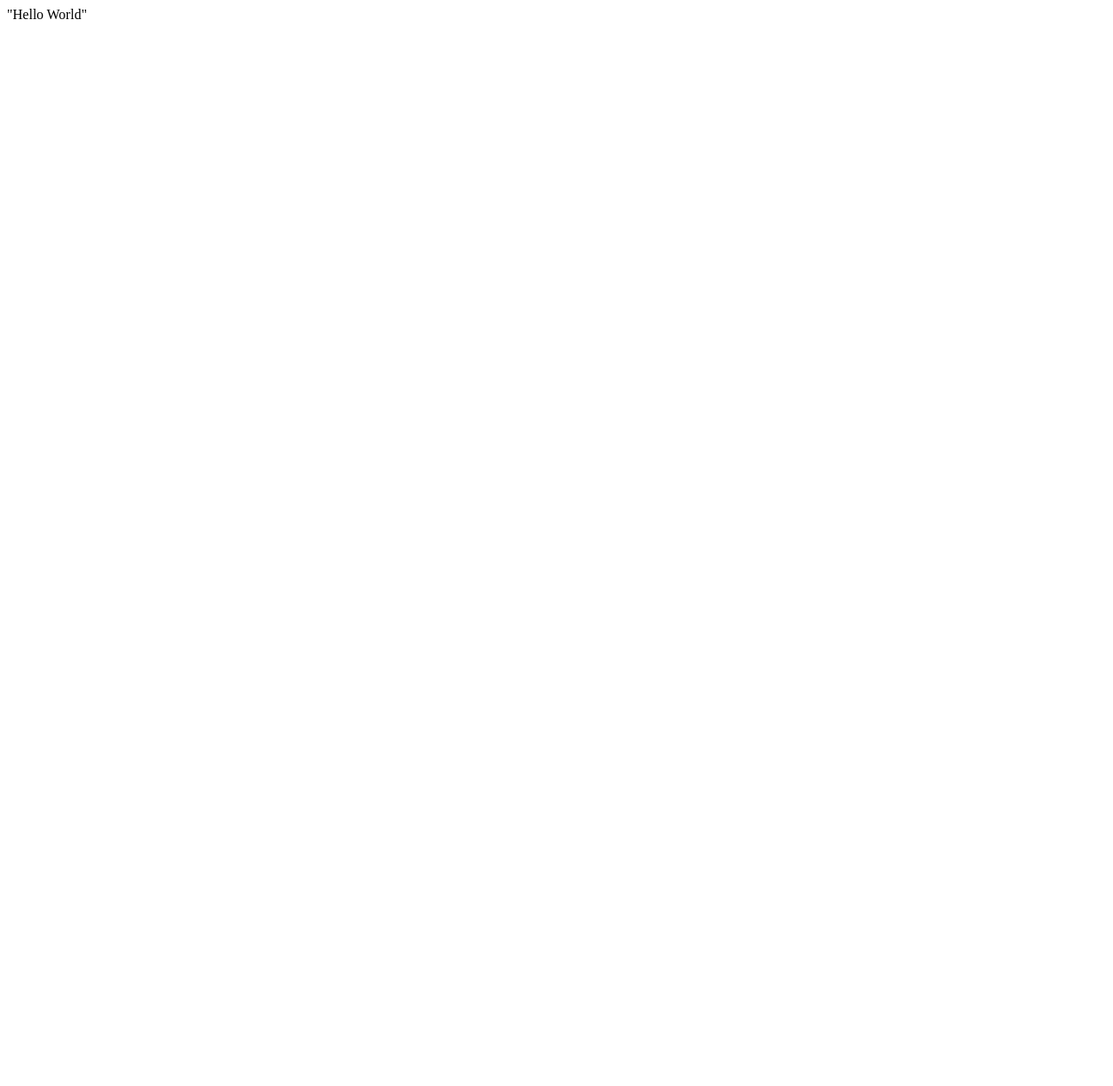
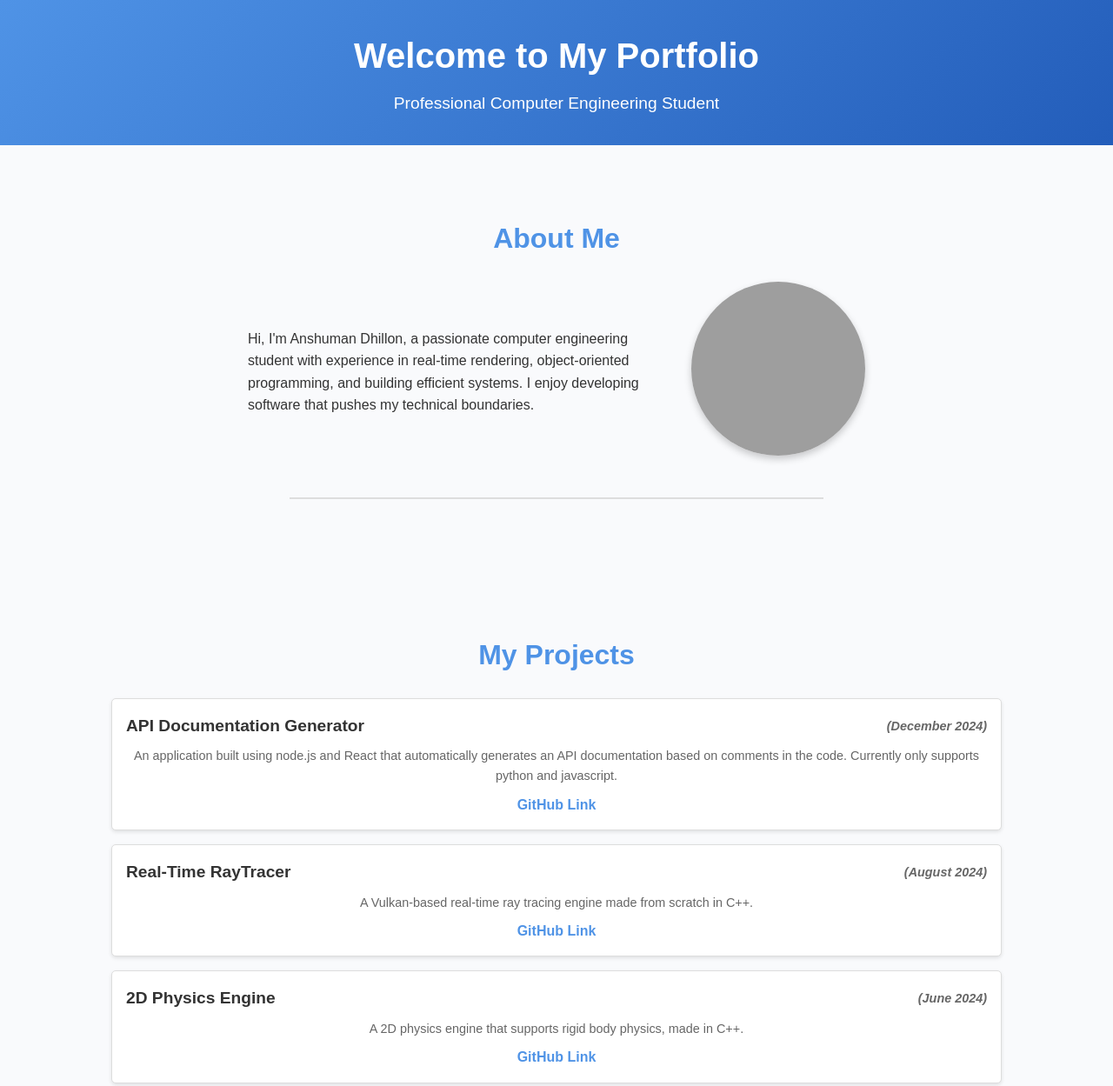
Before and after one commit to Anshuman-Dhillon/Anshuman-Dhillon.github.io, a plain HTML site: page index.html in a window 1280 px wide. Shown: the top 1249 px of the page at 87% size. Before the commit the page ends 800 px from the top, so only its background shows below. Drawn offline with Linux system fonts and the light colour scheme; grey boxes are pictures that could not be loaded.

Commit message:
Initial commit

```diff
--- a/index.html
+++ b/index.html
@@ -1 +1,81 @@
-"Hello World"
+<!DOCTYPE html>
+<html lang="en">
+<head>
+    <meta charset="UTF-8">
+    <meta name="viewport" content="width=device-width, initial-scale=1.0">
+    <title>My Portfolio</title>
+    <link rel="stylesheet" href="styles.css">
+</head>
+<body>
+    <!-- Home Section -->
+    <header>
+        <h1>Welcome to My Portfolio</h1>
+        <h2>Professional Computer Engineering Student</h2>
+    </header>
+
+    <!-- About Me Section -->
+    <section id="about">
+        <h2>About Me</h2>
+        <div class="about-container">
+            <div class="about-text">
+                <p>
+                    Hi, I'm Anshuman Dhillon, a passionate computer engineering student with experience in real-time rendering, object-oriented programming, and building efficient systems. I enjoy developing software that pushes my technical boundaries.
+                </p>
+            </div>
+            <div class="about-image">
+                <img src="https://media.licdn.com/dms/image/v2/D5603AQET1DRW-tm6Cw/profile-displayphoto-shrink_200_200/profile-displayphoto-shrink_200_200/0/1715356485062?e=1741219200&v=beta&t=Gbgob5RZvZBzQ6fOcXXC9GNpfYepkLzbpycvWgfqP4Q" alt="">
+            </div>
+        </div>
+        <hr class="section-divider">
+    </section>
+
+    <!-- Projects Section -->
+    <section id="projects">
+        <h2>My Projects</h2>
+        <div class="project">
+            <h3>
+                API Documentation Generator
+                <span class="project-date">(<em>December 2024</em>)</span>
+            </h3>
+            <p>An application built using node.js and React that automatically generates an API documentation based on comments in the code. Currently only supports python and javascript.</p>
+            <a href="https://github.com/Anshuman-Dhillon/API-Documentation-Generator" target="_blank">GitHub Link</a>
+        </div>
+        <div class="project">
+            <h3>
+                Real-Time RayTracer
+                <span class="project-date">(<em>August 2024</em>)</span>
+            </h3>
+            <p>A Vulkan-based real-time ray tracing engine made from scratch in C++.</p>
+            <a href="https://github.com/Anshuman-Dhillon/Real-Time-RayTracer" target="_blank">GitHub Link</a>
+        </div>
+        <div class="project">
+            <h3>
+                2D Physics Engine
+                <span class="project-date">(<em>June 2024</em>)</span>
+            </h3>
+            <p>A 2D physics engine that supports rigid body physics, made in C++.</p>
+            <a href="https://github.com/Anshuman-Dhillon/DynamixEngine" target="_blank">GitHub Link</a>
+        </div>
+        <div class="project">
+            <h3>
+                Sokoban Game
+                <span class="project-date">(<em>August 2023</em>)</span>
+            </h3>
+            <p>A 2D puzzle game built in Java.</p>
+            <a href="https://github.com/Anshuman-Dhillon/Sokoban" target="_blank">GitHub Link</a>
+        </div>
+        <div class="project">
+            <h3>
+                Beach Cleanup Game
+                <span class="project-date">(<em>July 2020</em>)</span>
+            </h3>
+            <p>A JavaScript game focused on recycling awareness during a hackathon.</p>
+            <a href="https://github.com/NatsRobotics/BeachCleanup" target="_blank">GitHub Link</a>
+        </div>
+    </section>
+
+    <footer>
+        <p>© 2024 [Anshuman Dhillon]</p>
+    </footer>
+</body>
+</html>
--- /dev/null
+++ b/styles.css
@@ -0,0 +1,134 @@
+/* General Reset */
+* {
+    margin: 0;
+    padding: 0;
+    box-sizing: border-box;
+}
+
+/* Body Styling */
+body {
+    font-family: 'Arial', sans-serif;
+    line-height: 1.6;
+    color: #333;
+    background-color: #f9fafc;
+}
+
+/* Header Section */
+header {
+    background: linear-gradient(135deg, #4f93e6, #235dba);
+    color: #fff;
+    text-align: center;
+    padding: 2rem 0;
+}
+
+header h1 {
+    font-size: 2.5rem;
+    margin-bottom: 0.5rem;
+}
+
+header h2 {
+    font-size: 1.2rem;
+    font-weight: lighter;
+}
+
+/* Section Styling */
+section {
+    padding: 2rem 10%;
+    margin: 1.5rem 0;
+}
+
+section h2 {
+    text-align: center;
+    margin-bottom: 1.5rem;
+    font-size: 2rem;
+    color: #4f93e6;
+}
+
+/* About Me Section */
+#about {
+    text-align: center;
+    margin: 50px auto;
+}
+
+.about-container {
+    display: flex;
+    justify-content: center;
+    align-items: center;
+    gap: 30px;
+    margin: 20px auto;
+    max-width: 800px;
+}
+
+.about-text {
+    max-width: 60%;
+    text-align: left;
+    font-size: 1rem;
+    line-height: 1.6;
+}
+
+.about-image img {
+    width: 200px;
+    height: 200px;
+    border-radius: 50%;
+    object-fit: cover;
+    box-shadow: 0 4px 8px rgba(0, 0, 0, 0.2);
+}
+
+.section-divider {
+    margin: 40px auto;
+    width: 60%;
+    border: none;
+    border-top: 2px solid #ddd;
+}
+
+
+/* Projects Section */
+.project {
+    background: #fff;
+    border: 1px solid #ddd;
+    border-radius: 5px;
+    padding: 1rem;
+    margin: 1rem 0;
+    box-shadow: 0 2px 4px rgba(0, 0, 0, 0.1);
+    text-align: center;
+}
+
+.project h3 {
+    display: flex;
+    justify-content: space-between;
+    align-items: center;
+    font-size: 1.2rem;
+    margin-bottom: 0.5rem;
+    color: #333;
+}
+
+.project-date {
+    font-size: 0.9rem;
+    font-style: italic;
+    color: #666;
+}
+
+.project p {
+    font-size: 0.9rem;
+    margin-bottom: 0.5rem;
+    color: #666;
+}
+
+.project a {
+    text-decoration: none;
+    color: #4f93e6;
+    font-weight: bold;
+}
+
+.project a:hover {
+    text-decoration: underline;
+}
+
+/* Footer */
+footer {
+    text-align: center;
+    padding: 1rem 0;
+    background: #333;
+    color: #fff;
+    margin-top: 2rem;
+}
```
